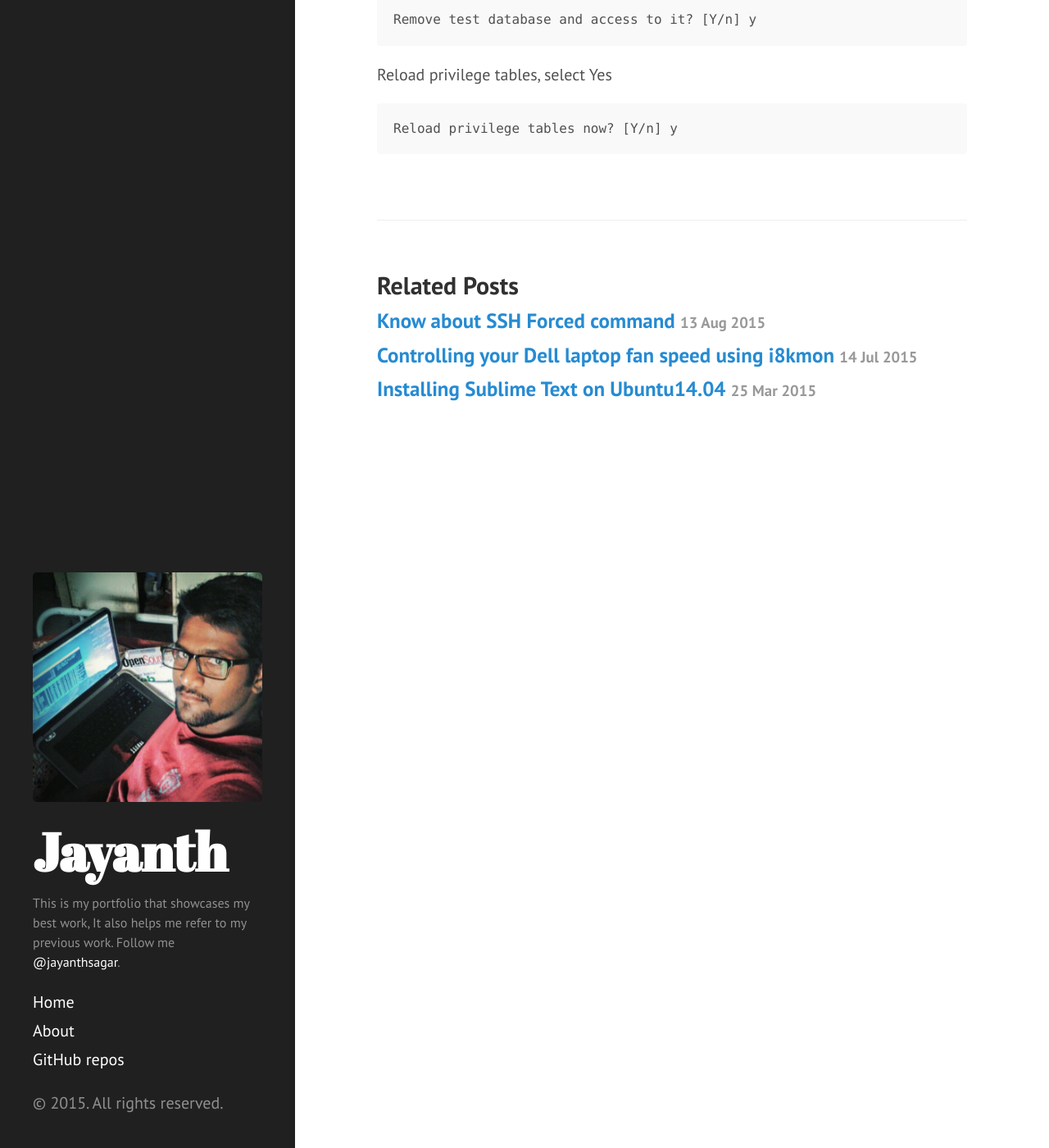
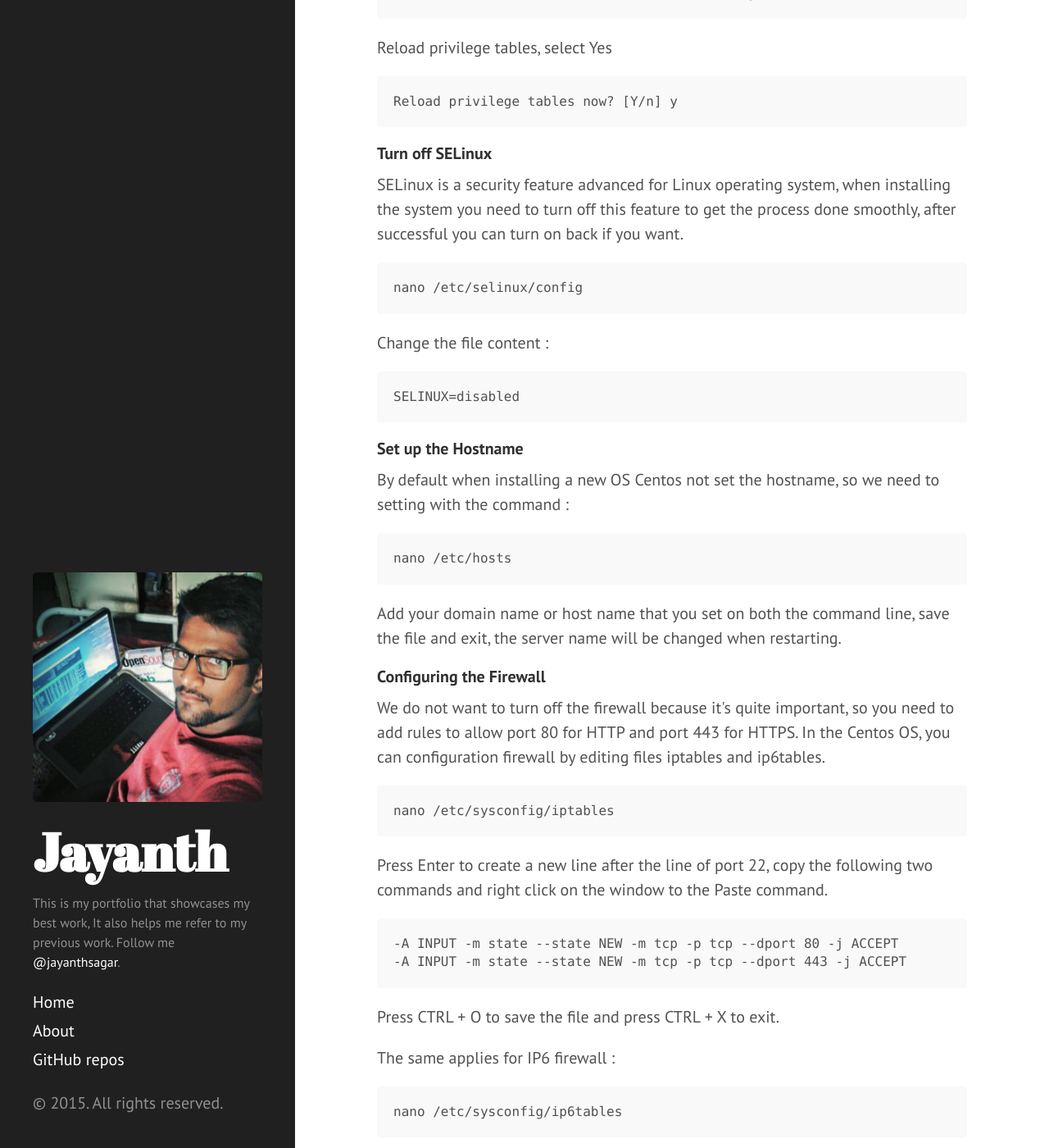
Before and after one commit to jayanthsagar/jayanthsagar.github.io, a Jekyll site: the page built from _posts/2015-08-17-Installing-Redmine2.6.6-on-CentOS6.5.md, in a window 1280 px wide and 1400 px high, scrolled down 2380 px. Shown: the whole window at 82% size. Built offline with Jekyll 4.4.1, drawn with Linux system fonts in a browser that asks for light colours; Markdown is read by kramdown in place of the engine named in the settings; some of the changed text lies outside the part shown.

Commit message:
updated redmine post

````diff
--- a/_posts/2015-08-17-Installing-Redmine2.6.6-on-CentOS6.5.md
+++ b/_posts/2015-08-17-Installing-Redmine2.6.6-on-CentOS6.5.md
@@ -23,14 +23,14 @@
 reboot
 ```
 
-### Install the dependencies packages.
+#### Install the dependencies packages.
 <p>
 4.These are the basic software packages for environment settings and utility tools to compile other packages in the next section.
 </p>
 ```html
 yum -y install nano zip unzip libyaml-devel zlib-devel curl-devel openssl-devel httpd-devel apr-devel apr-util-devel mysql-devel gcc ruby-devel gcc-c++ make postgresql-devel ImageMagick-devel sqlite-devel perl-LDAP mod_perl perl-Digest-SHA
 ```
-### Install Apache and MySQL
+#### Install Apache and MySQL
 <p>
 5.Apache is a server application for communicating over the HTTP protocol. Apache runs on operating systems such as Unix, Linux, Microsoft Windows, and other operating systems.
 
@@ -97,3 +97,91 @@
 ```html
 Reload privilege tables now? [Y/n] y
 ```
+#### Turn off SELinux
+<p>
+SELinux is a security feature advanced for Linux operating system, when installing the system you need to turn off this feature to get the process done smoothly, after successful you can turn on back if you want.
+</p>
+```html
+nano /etc/selinux/config
+```
+<p>
+Change the file content :
+</p>
+```html
+SELINUX=disabled
+```
+#### Set up the Hostname
+<p>
+By default when installing a new OS Centos not set the hostname, so we need to setting with the command :
+</p>
+```html
+nano /etc/hosts
+```
+<p>
+Add your domain name or host name that you set on both the command line, save the file and exit, the server name will be changed when restarting.
+</p>
+#### Configuring the Firewall
+<p>
+We do not want to turn off the firewall because it's quite important, so you need to add rules to allow port 80 for HTTP and port 443 for HTTPS.
+
+In the Centos OS, you can configuration firewall by editing files iptables and ip6tables.
+</p>
+```html
+nano /etc/sysconfig/iptables
+```
+<p>
+Press Enter to create a new line after the line of port 22, copy the following two commands and right click on the window to the Paste command.
+</p>
+```html
+-A INPUT -m state --state NEW -m tcp -p tcp --dport 80 -j ACCEPT
+-A INPUT -m state --state NEW -m tcp -p tcp --dport 443 -j ACCEPT
+```
+<p>
+Press CTRL + O to save the file and press CTRL + X to exit.
+</p>
+<p>
+The same applies for IP6 firewall :
+</p>
+```html
+nano /etc/sysconfig/ip6tables
+```
+<p>
+Add these lines to the file.
+</p>
+```html
+-A INPUT -m state --state NEW -m tcp -p tcp --dport 80 -j ACCEPT
+-A INPUT -m state --state NEW -m tcp -p tcp --dport 443 -j ACCEPT
+```
+<p>
+After you finish editing both files, run the commands to apply the new rules for firewall.
+</p>
+```html
+/etc/init.d/iptables restart
+/etc/init.d/ip6tables restart
+```
+<p>
+Allow turn on the firewall when reboot the operating system.
+</p>
+```html
+chkconfig iptables on
+chkconfig ip6tables on
+```
+<p>
+Finally, we need to restart the system to apply the changes to the SELinux and Hostname.
+</p>
+```html
+reboot
+```
+#### Install PHP and phpMyAdmin
+<p>
+Because we use MySQL database management system, so we need to install phpMyAdmin program management.
+
+phpMyAdmin is a free open source tool written by PHP language to manage MySQL database via a web browser.
+
+It can create, modify or delete databases, tables, fields or records, perform SQL statements, or managing users and permissions.
+
+The command to install PHP and the packages :
+</p>
+```html
+yum -y install php php-mysql php-gd php-imap php-ldap php-mbstring php-odbc php-pear php-xml php-xmlrpc php-pecl-apc php-soap
+```
````
